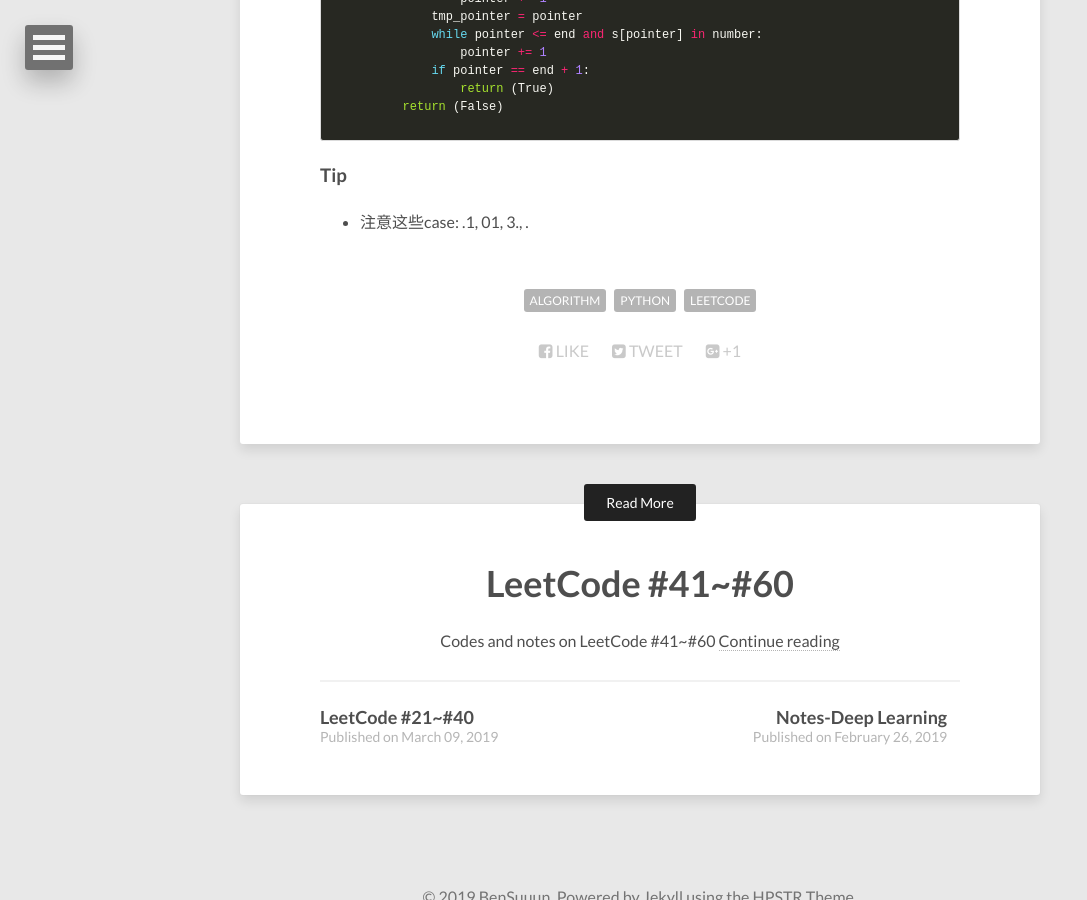
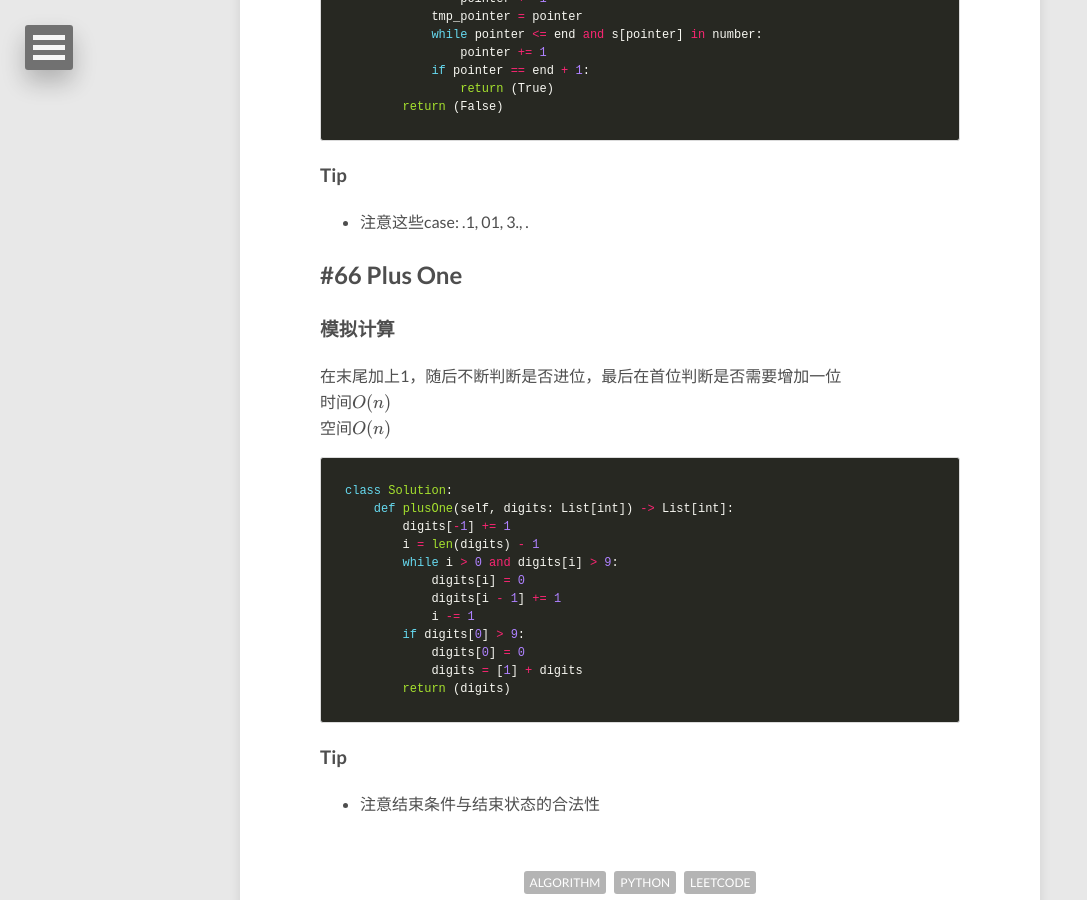
Before and after one commit to Wangbin-Sun/wangbin-sun.github.io, a Jekyll site: the page built from _posts/2019-04-18-leetcode-61-to-80.md, in a window 1280 px wide and 900 px high, scrolled down 4151 px. Shown: the whole window, without its empty margins (0-1087 px from the left). Built offline with Jekyll 4.4.1, drawn with Linux system fonts in a browser that asks for light colours; nearby versions of some CDN libraries; formulas are drawn with MathJax 3.

Commit message:
Update Leetcode to #66

````diff
--- a/_posts/2019-04-18-leetcode-61-to-80.md
+++ b/_posts/2019-04-18-leetcode-61-to-80.md
@@ -181,3 +181,27 @@ class Solution:
 
 ### Tip
 * 注意这些case: .1, 01, 3., .
+
+## #66 Plus One
+
+### 模拟计算
+在末尾加上1，随后不断判断是否进位，最后在首位判断是否需要增加一位
+时间$O(n)$
+空间$O(n)$
+```python
+class Solution:
+    def plusOne(self, digits: List[int]) -> List[int]:
+        digits[-1] += 1
+        i = len(digits) - 1
+        while i > 0 and digits[i] > 9:
+            digits[i] = 0
+            digits[i - 1] += 1
+            i -= 1
+        if digits[0] > 9:
+            digits[0] = 0
+            digits = [1] + digits
+        return (digits)
+```
+
+### Tip
+* 注意结束条件与结束状态的合法性
````
Also changed, not shown: 1 other file.
